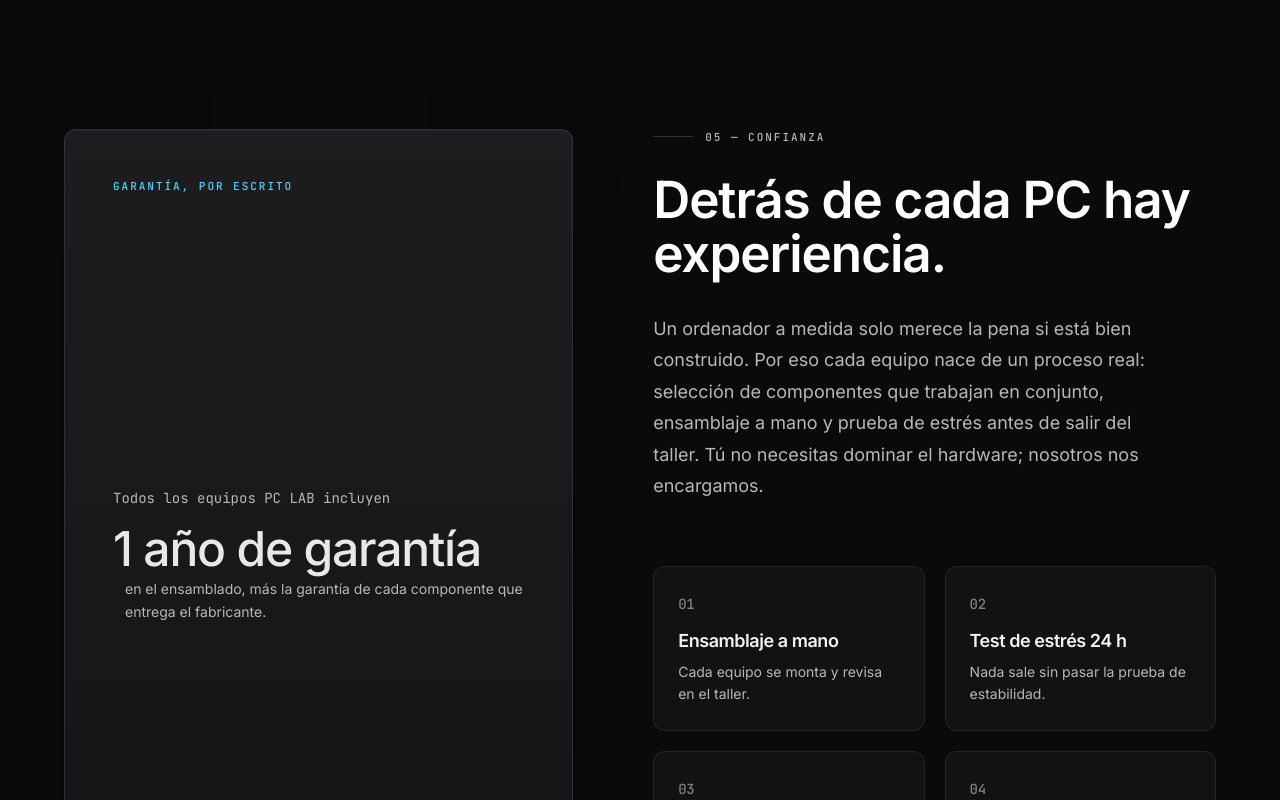
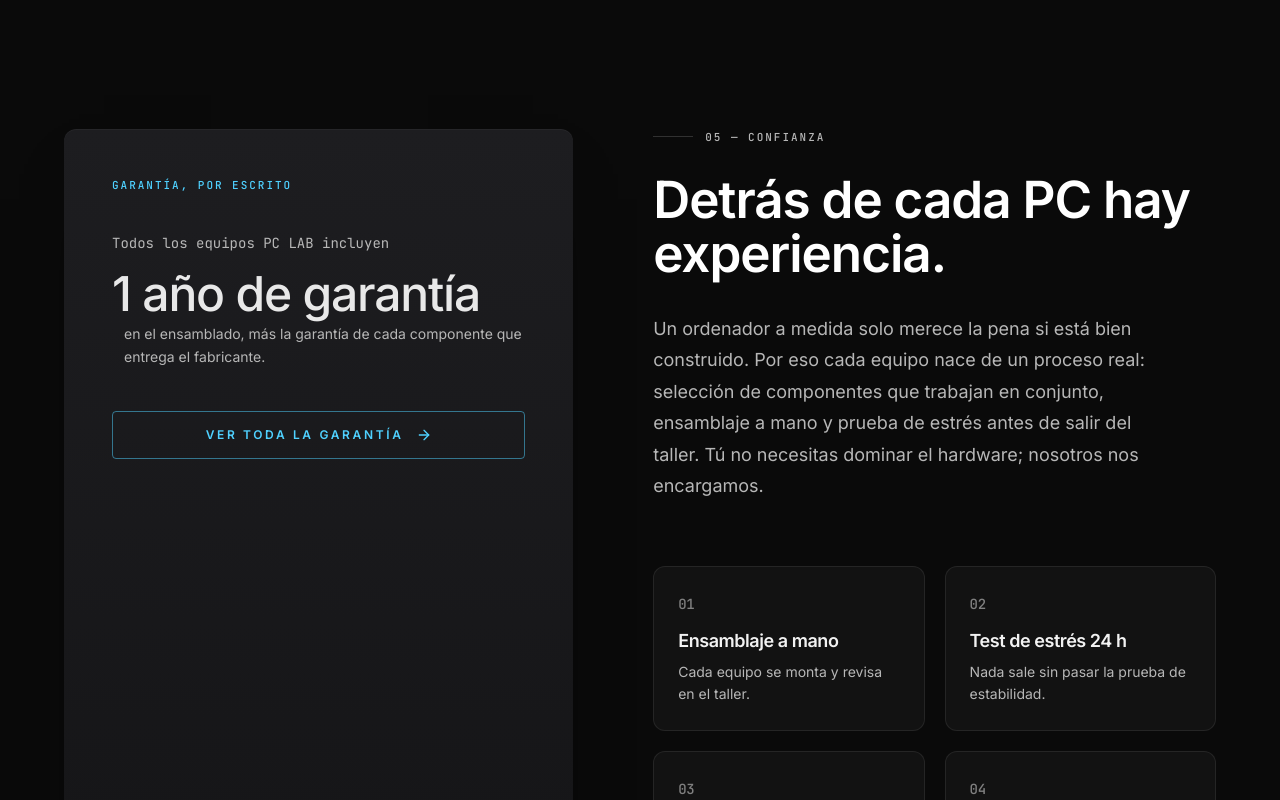
Before and after one commit to Nearcinho/pc-lab, a Next.js app: page / in a window 1280 px wide. Shown: the part 3940-4740 px from the top of the page. Built offline with nearby package versions, Linux system fonts and the light colour scheme.

Commit message:
Home 05: tarjeta garantia mas compacta y sin borde

```diff
--- a/src/components/home/founder-story.tsx
+++ b/src/components/home/founder-story.tsx
@@ -24,7 +24,7 @@ export function FounderStory() {
             whileInView={{ opacity: 1, y: 0 }}
             viewport={{ once: true }}
             transition={{ duration: 1, ease: [0.16, 1, 0.3, 1], delay: 0.1 }}
-            className="m-0 flex flex-col justify-between rounded-xl border border-[#2b3f4d]/70 bg-[linear-gradient(180deg,#1d1d20_0%,#141416_100%)] p-10 shadow-[inset_0_1px_0_rgba(255,255,255,0.04),0_30px_70px_-40px_rgba(0,0,0,0.9)] transition-colors duration-500 hover:border-brand/50 sm:p-12"
+            className="m-0 flex flex-col rounded-xl bg-[linear-gradient(180deg,#1d1d20_0%,#141416_100%)] p-10 shadow-[inset_0_1px_0_rgba(255,255,255,0.04),0_30px_70px_-40px_rgba(0,0,0,0.9)] sm:p-12"
             style={{
               backgroundImage:
                 "linear-gradient(180deg,#1d1d20,#141416),repeating-linear-gradient(90deg,rgba(255,255,255,0.02) 0 1px,transparent 1px 3px)",
```
